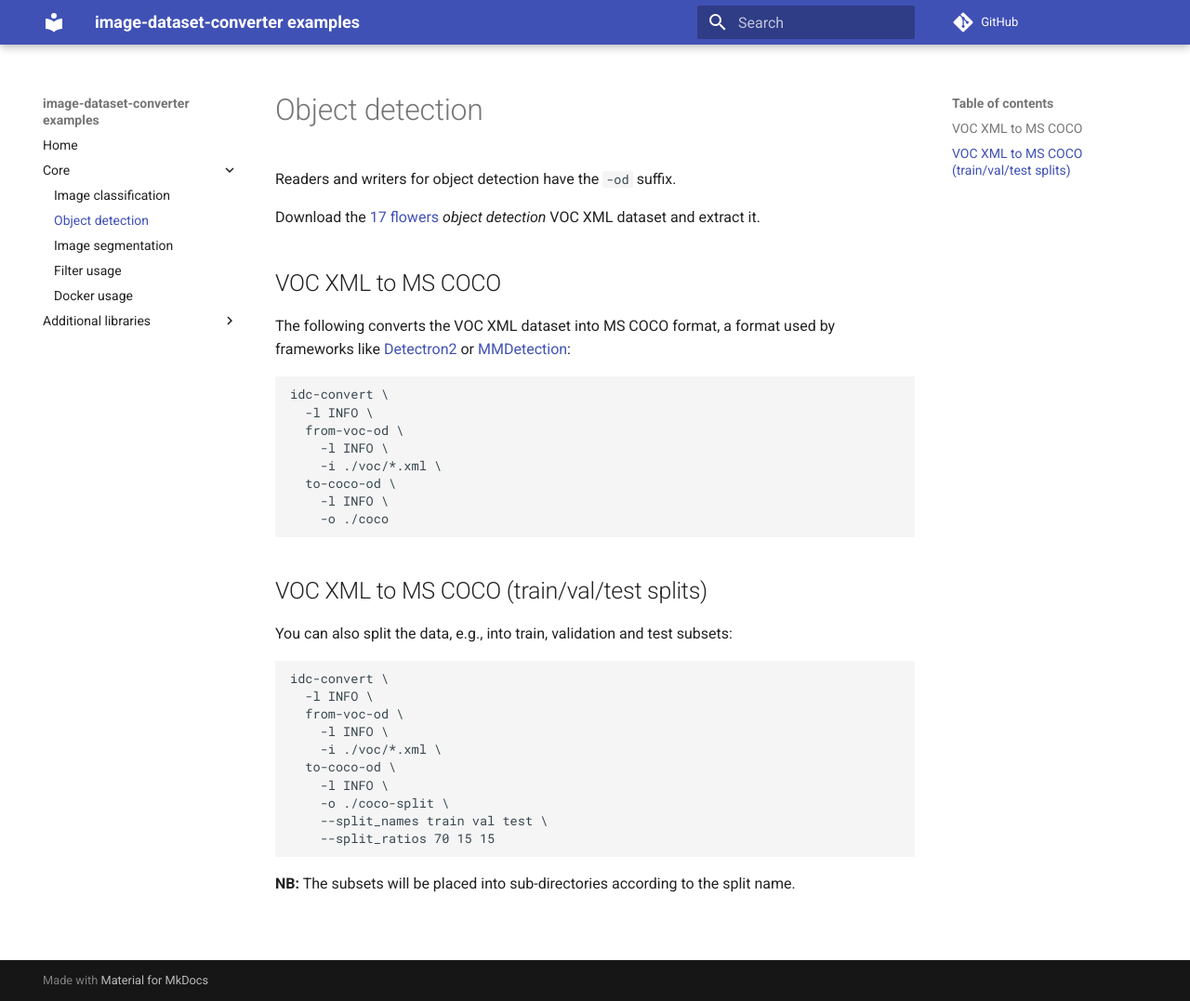
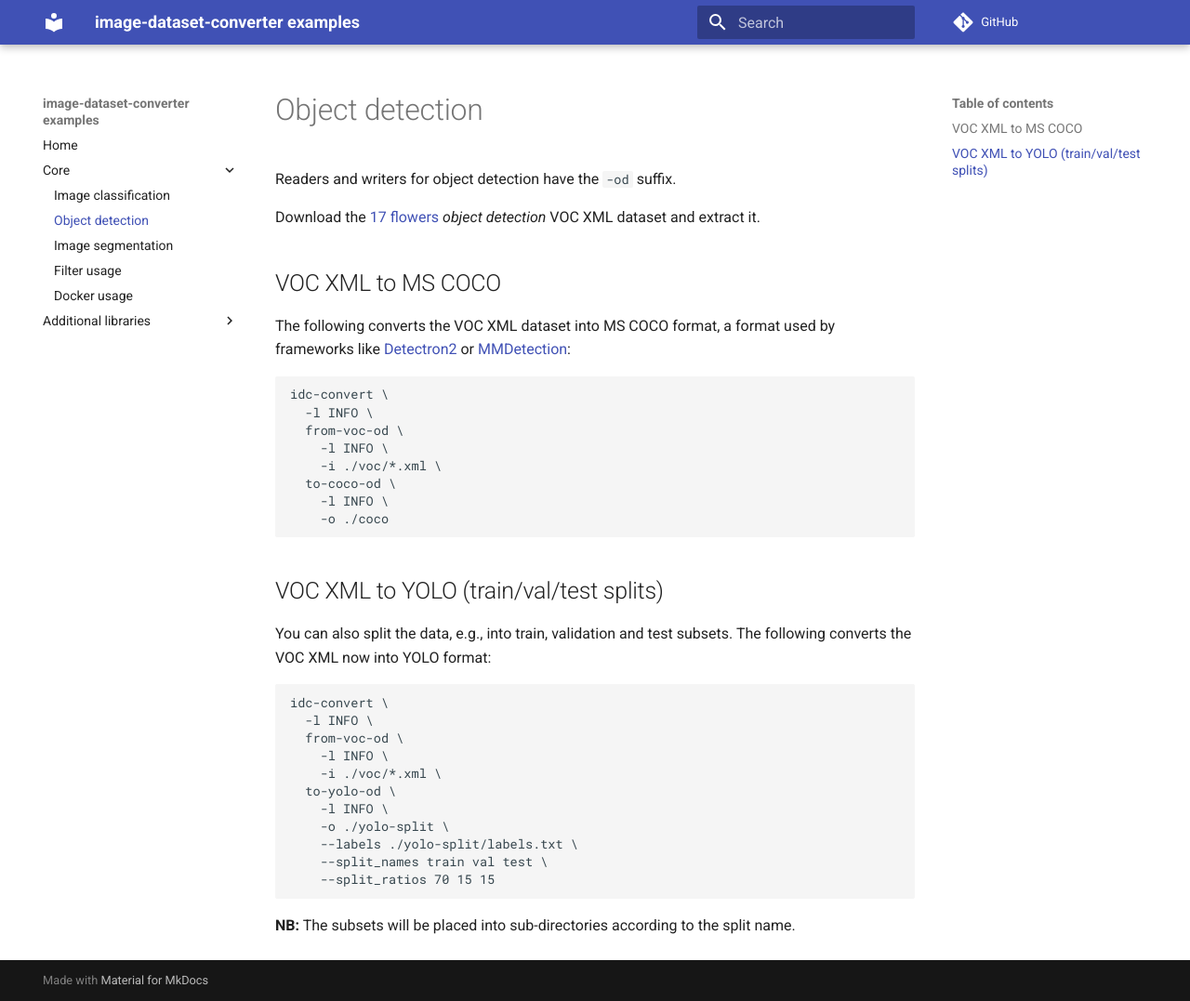
Before and after one commit to waikato-datamining/image-dataset-converter-examples, an MkDocs documentation site: the page built from docs/object_detection.md, in a window 1280 px wide and 1077 px high. Shown: the whole window at 93% size. Built offline with MkDocs 1.6.1 and Material for MkDocs 9.7.7, drawn with Linux system fonts in a browser that asks for light colours; comment, search, counter and statistics services are not loaded.

Commit message:
switched to YOLO to have another format

````diff
--- a/docs/object_detection.md
+++ b/docs/object_detection.md
@@ -20,9 +20,10 @@
     -o ./coco
 ```
 
-# VOC XML to MS COCO (train/val/test splits)
+# VOC XML to YOLO (train/val/test splits)
 
-You can also split the data, e.g., into train, validation and test subsets:
+You can also split the data, e.g., into train, validation and test subsets.
+The following converts the VOC XML now into YOLO format:
 
 ```bash
 idc-convert \
@@ -30,9 +31,10 @@
   from-voc-od \
     -l INFO \
     -i ./voc/*.xml \
-  to-coco-od \
+  to-yolo-od \
     -l INFO \
-    -o ./coco-split \
+    -o ./yolo-split \
+    --labels ./yolo-split/labels.txt \
     --split_names train val test \
     --split_ratios 70 15 15
 ```
````
